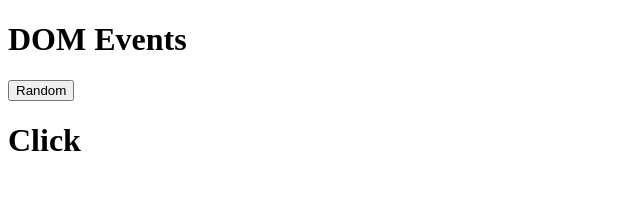
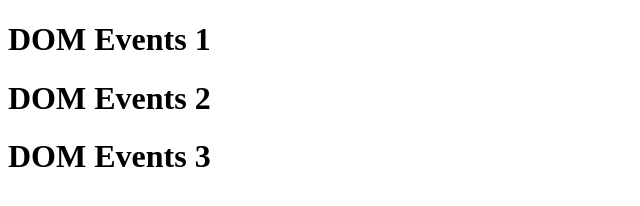
Before and after one commit to talongkhanh/html-dom, a plain HTML site: page 07-DOMEvent/index.html in a window 1280 px wide. Shown: the whole page, without its empty margins (0-640 px from the left). Drawn offline with Linux system fonts and the light colour scheme.

Commit message:
assign event using the element node

```diff
--- a/07-DOMEvent/index.html
+++ b/07-DOMEvent/index.html
@@ -5,11 +5,16 @@
 	<title>DOM event</title>
 </head>
 <body>
-	<h1 onmouseover ="console.log(Math.random())">DOM Events</h1>
+	<!-- <h1 onmouseover ="console.log(Math.random())">DOM Events</h1>
 	<button onclick="console.log(Math.random())">Random</button>
 	<h1 onclick="console.log(this)">
 		<span onclick="console.log(this)">Click</span>
-	</h1>
+	</h1> -->
+
+	<h1 class="heading">DOM Events 1</h1>
+	<h1 class="heading">DOM Events 2</h1>
+	<h1 class="heading">DOM Events 3</h1>
+
 	<script src="main.js"></script>
 </body>
 </html>
--- a/07-DOMEvent/main.js
+++ b/07-DOMEvent/main.js
@@ -0,0 +1,8 @@
+var h1Elements = document.querySelectorAll('.heading');
+
+// console.log(h1Element);
+for(let h1Element of h1Elements ) {
+	h1Element.onclick = (e) => {
+	console.log(e.target);
+}
+}
```
